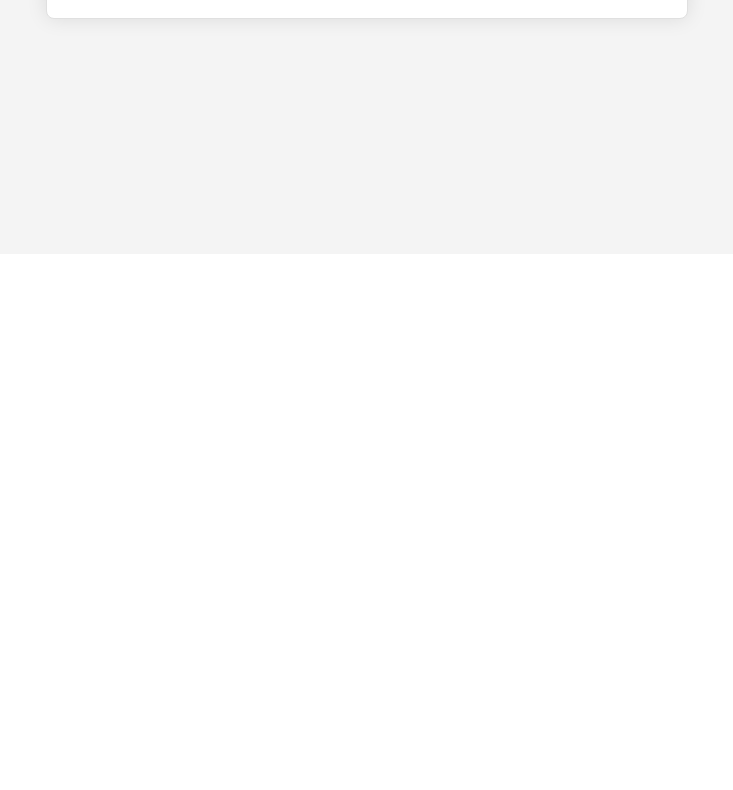
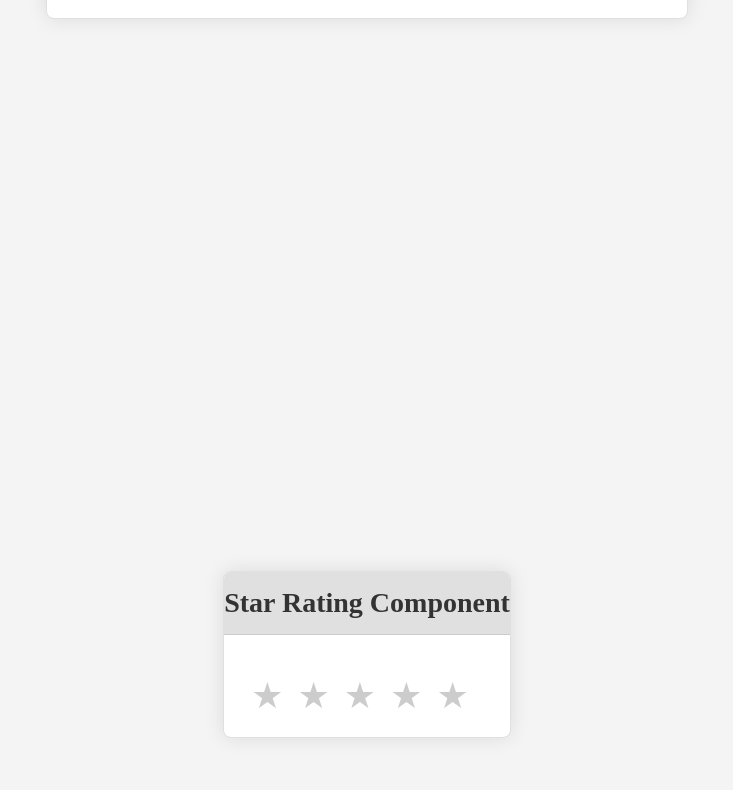
Before and after one commit to kartik-fsd/profile_, a React (Vite) app: page / in a window 1280 px wide. Shown: the part 6954-7744 px from the top of the page, without its empty margins (273-1006 px from the left). Before the commit the page ends 7216 px from the top, so only its background shows below. Built offline with nearby package versions, Linux system fonts and the light colour scheme.

Commit message:
Star Rating challenge complete

```diff
--- a/src/App.jsx
+++ b/src/App.jsx
@@ -9,6 +9,7 @@ import Tabs from "./Components/Tabs/tabs";
 import TrafficLights from "./Components/Traffic-lights/TraficLight";
 import ProgressBar from "./Components/Progress-Bar/ProgressBar";
 import Clock from "./Components/Analouge-Clock/Analog";
+import StarRating from "./Components/Rating/Stars";
 
 const App = () => {
   return (
@@ -33,6 +34,7 @@ const App = () => {
       <ComponentView Component={TrafficLights} title="Traffic lights" />
       <ComponentView Component={ProgressBar} title="Progress Bar" />
       <ComponentView Component={Clock} title="Analog Clock"/>
+      <ComponentView Component={StarRating} title="Star Rating"/>
     </>
   );
 };
--- /dev/null
+++ b/src/Components/Rating/StarRating.css
@@ -0,0 +1,18 @@
+.star-rating {
+    display: flex;
+    font-size: 36px;
+    justify-content: space-around;
+    align-items: center;
+  }
+
+  .star {
+    color: #ccc;
+    cursor: pointer;
+    transition: color 0.2s ease-in-out;
+  }
+
+  .filled {
+    color: #ffcc00;
+    cursor: pointer;
+    transition: color 0.2s ease-in-out;
+  }
--- /dev/null
+++ b/src/Components/Rating/Stars.jsx
@@ -0,0 +1,51 @@
+// StarRating.js
+
+import { useState } from 'react';
+import './StarRating.css';
+
+const StarRating = () => {
+  const [rating, setRating] = useState(0);
+
+  const handleClick = (value) => {
+    setRating(value === rating ? 0 : value);
+  };
+
+  const getEmoji = () => {
+    switch (rating) {
+      case 1:
+        return '😞';
+      case 2:
+        return '😐';
+      case 3:
+        return '🙂';
+      case 4:
+        return '😃';
+      case 5:
+        return '😍';
+      default:
+        return '';
+    }
+  };
+
+  return (
+    <div>
+      <div className="star-rating">
+        {[...Array(5)].map((_, index) => {
+          const value = index + 1;
+          return (
+            <span
+              key={value}
+              className={value <= rating ? 'star filled' : 'star'}
+              onClick={() => handleClick(value)}
+            >
+              ★
+            </span>
+          );
+        })}
+        <span className="rating-text">{getEmoji()}</span>
+      </div>
+    </div>
+  );
+};
+
+export default StarRating;
```
